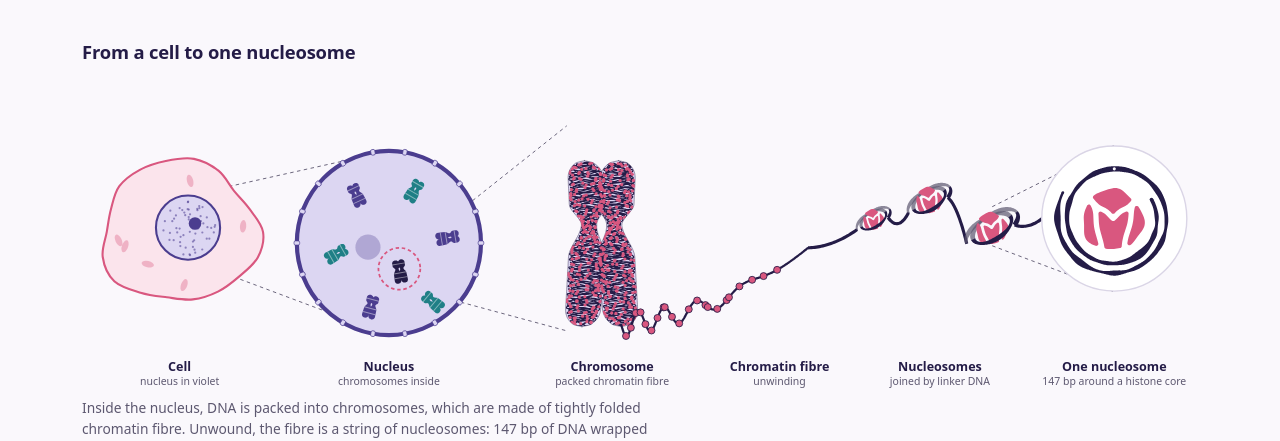
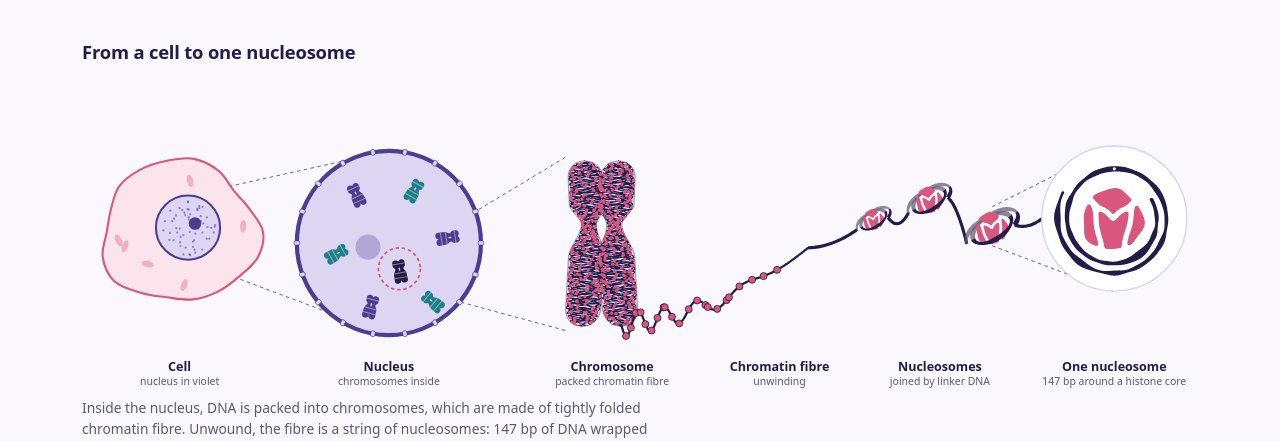
Before and after one commit to normaneulin/MorphoNup-Web, a React (Vite) app in the folder frontend/: page / in a window 1280 px wide. Shown: the part 594-1035 px from the top of the page. Built offline with nearby package versions, Linux system fonts and the light colour scheme; a web font is replaced by a local one.

Commit message:
fix j-zoom

```diff
--- a/frontend/src/components/NucleosomeJourney.tsx
+++ b/frontend/src/components/NucleosomeJourney.tsx
@@ -180,7 +180,7 @@ export function NucleosomeJourney() {
 
           {/* zoom lines: two dashed lines from each part to its close-up (behind everything) */}
           <path d="M152,180 L440,116 M152,272 L440,380" className="j-zoom-line" />
-          <path d="M466,262 L695,80 M466,312 L695,374" className="j-zoom-line" />
+          <path d="M466,262 L695,124 M466,312 L695,374" className="j-zoom-line" />
           <path d="M1305,196 L1480,108 M1305,252 L1480,318" className="j-zoom-line" />
 
           {/* 1. cell: H&E colours, pink cytoplasm and violet nucleus */}
```
